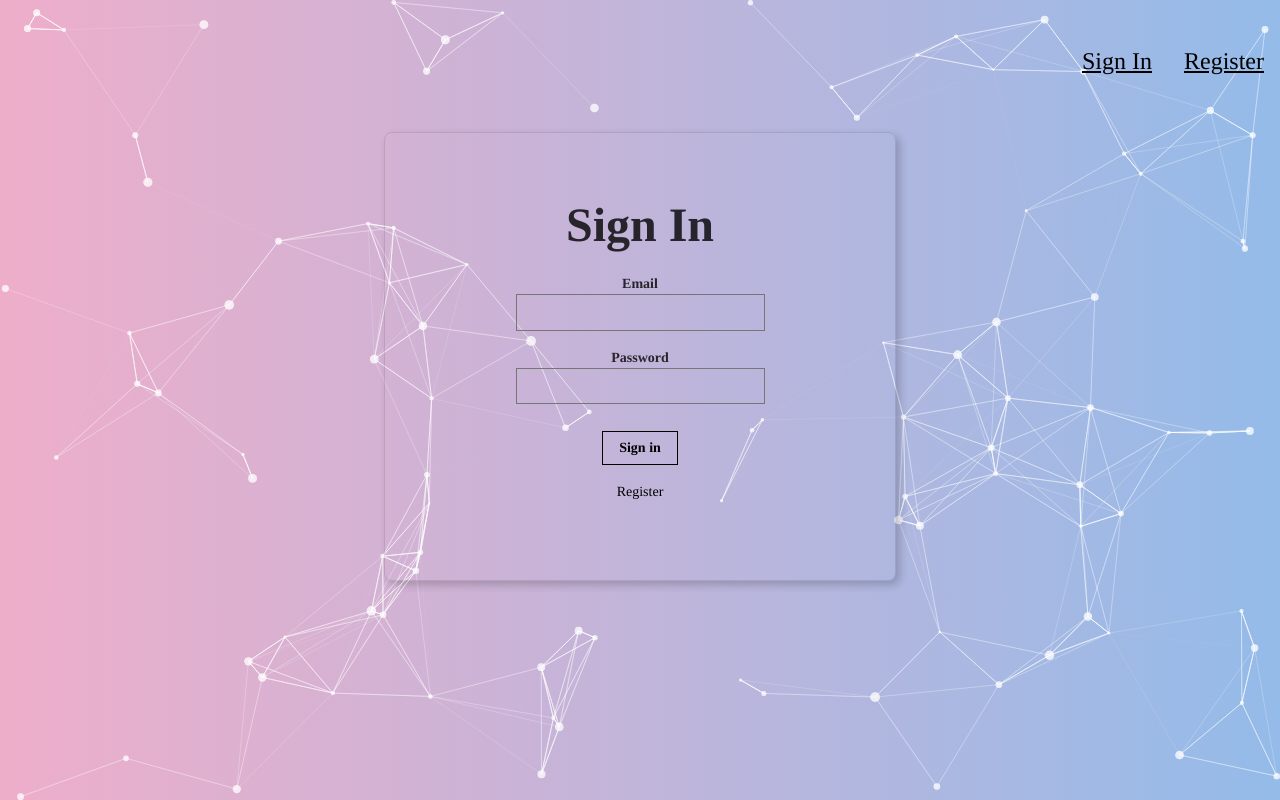
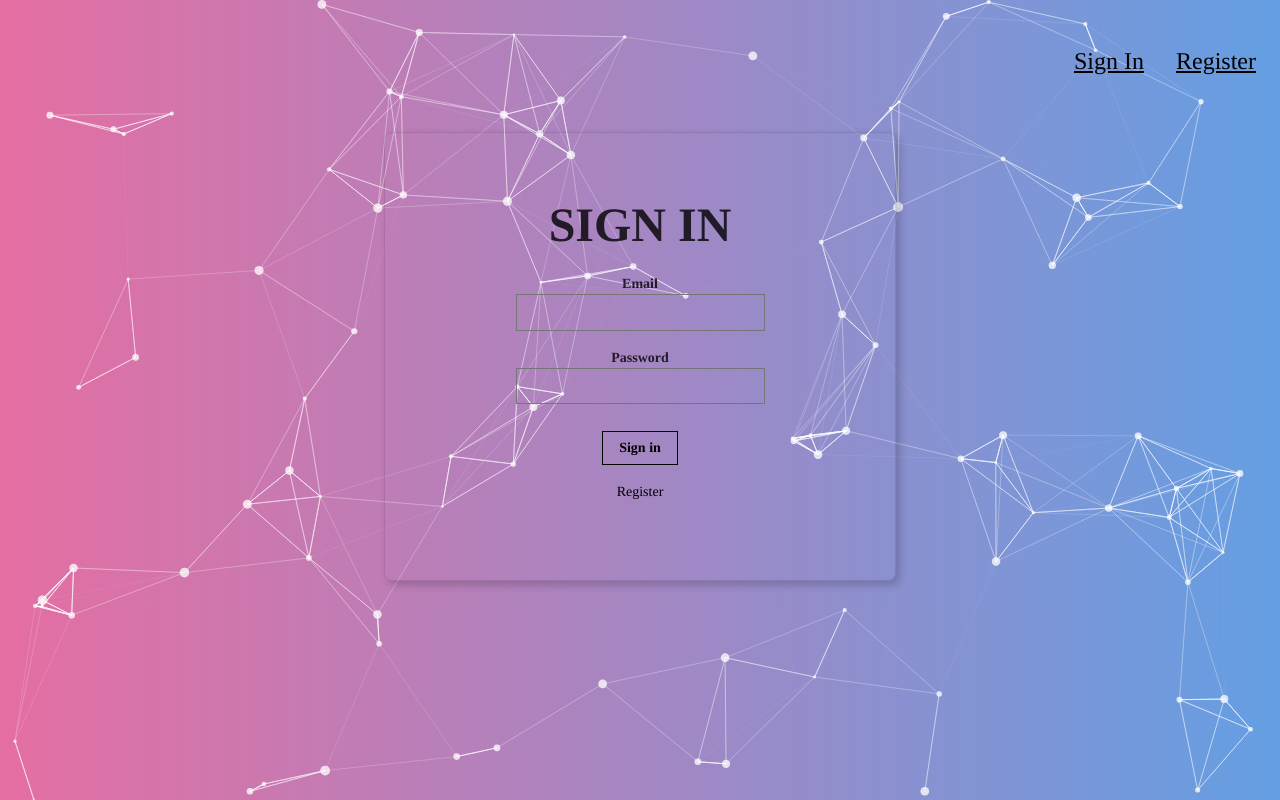
Before and after one commit to ayushgpt01/smart_people, a React (Create React App) app: page / in a window 1280 px wide. Built offline with nearby package versions, Linux system fonts and the light colour scheme; what clarifai would draw is missing.

Commit message:
Completed App

```diff
--- a/src/App.js
+++ b/src/App.js
@@ -27,7 +27,7 @@ const params = {
   interactivity: {
     events: {
       onHover: {
-        enable: true,
+        enable: false,
         mode: "repulse",
       },
       resize: true,
@@ -67,7 +67,7 @@ const params = {
       enable: true,
       outMode: "bounce",
       random: false,
-      speed: 6,
+      speed: 3,
       straight: false,
     },
     number: {
@@ -175,7 +175,7 @@ class App extends Component {
   render() {
     const { isSignedIn, imageURL, route, box ,user} = this.state;
     return (
-      <div className="App pt2">
+      <div className="App pa2">
         <Particles
           className="particles"
           id="tsparticles"
@@ -183,10 +183,10 @@ class App extends Component {
           loaded={particlesLoaded}
           options={params}
         />
-        <Navigation isSignedIn={isSignedIn} onRouteChange={this.onRouteChange}/>
+        <Navigation className="mw5" isSignedIn={isSignedIn} onRouteChange={this.onRouteChange}/>
         { route ==='home'
         ?  <div>
-        <Logo />
+        <Logo className="mw5"/>
         <Rank name={user.name} entries={user.entries}/>
         <ImageLinkForm onInputChange={this.onInputChange} onButtonSubmit={this.onButtonSubmit}/>
         <FaceRecognition box={box} imageURL={imageURL}/>
--- a/src/Component/Signin/Signin.js
+++ b/src/Component/Signin/Signin.js
@@ -40,7 +40,7 @@ class Signin extends React.Component {
           <main className="pa4 black-80">
             <div className="measure">
               <fieldset id="sign_up" className="ba b--transparent ph0 mh0">
-                <legend className="f1 fw6 ph0 mh0">Sign In</legend>
+                <legend className="f1 fw6 ph0 mh0">SIGN IN</legend>
                 <div className="mt3">
                   <label className="db fw6 lh-copy f6" htmlFor="email-address">
                     Email
--- a/src/index.css
+++ b/src/index.css
@@ -7,7 +7,7 @@ body {
     sans-serif;
   -webkit-font-smoothing: antialiased;
   -moz-osx-font-smoothing: grayscale;
-  background: linear-gradient(90deg, rgba(238,174,202,1) 0%, rgba(148,187,233,1) 100%);
+  background: linear-gradient(90deg, rgb(229, 110, 162) 0%, rgb(100, 159, 227) 100%);
 }
 
 code {
```
